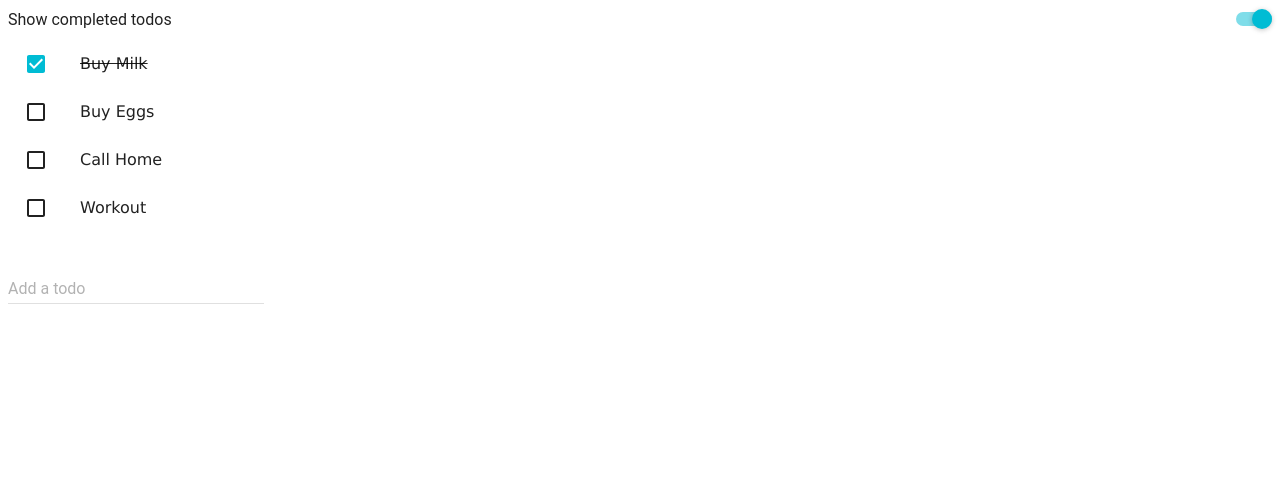
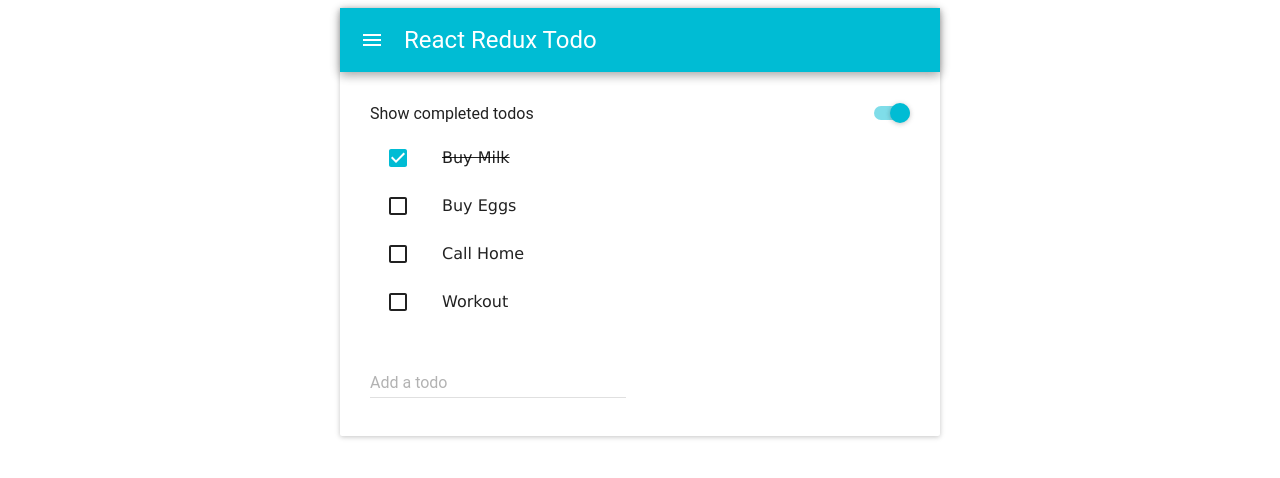
Before and after one commit to NeilVicente/todo-react-redux, a React app: page / in a window 1280 px wide. Shown: the top 478 px of the page. Built offline with nearby package versions, Linux system fonts and the light colour scheme.

Commit message:
use app bar and paper components

```diff
--- a/src/App.js
+++ b/src/App.js
@@ -2,11 +2,28 @@
 import MuiThemeProvider from 'material-ui/styles/MuiThemeProvider';
 import TodoInput from './components/containers/TodoInput'
 import TodoList from './components/containers/TodoList';
+import Paper from 'material-ui/Paper'
+import AppBar from 'material-ui/AppBar'
 
 
-export default () => (
-  <MuiThemeProvider>
-    <TodoList/>
-    <TodoInput />
-  </MuiThemeProvider>
-);
+export default () => {
+
+  const content = (
+    <div key='div'>
+      <AppBar
+        title={ 'React Redux Todo '}
+        zDepth={2}
+      />
+      <div style={{padding: '30px'}}>
+        <TodoList/>
+        <TodoInput />
+      </div>
+    </div>
+  )
+  return (
+    <Paper
+      style={{ width: '600px', margin: 'auto' }}
+      children={ content }
+    />
+  )
+}
--- a/src/index.js
+++ b/src/index.js
@@ -3,6 +3,7 @@
 import React from 'react'
 import ReactDOM from 'react-dom'
 import { Provider } from 'react-redux'
+import MuiThemeProvider from 'material-ui/styles/MuiThemeProvider';
 
 
 store.subscribe(() => {
@@ -14,7 +15,9 @@
 
 ReactDOM.render(
   <Provider store={ store }>
-    <App />
+    <MuiThemeProvider>
+      <App />
+    </MuiThemeProvider>
   </Provider>,
   document.getElementById('app')
 );
```
